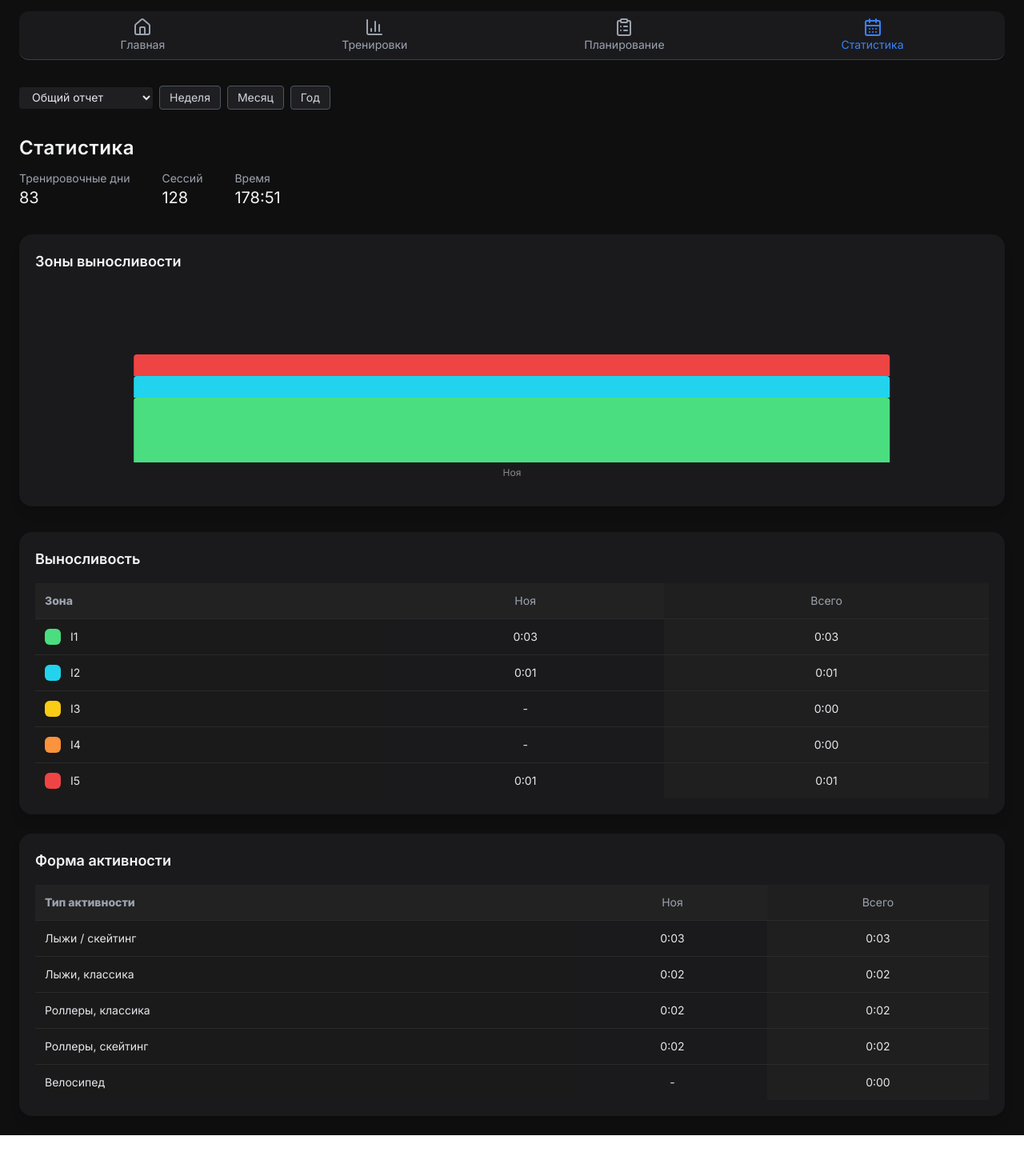
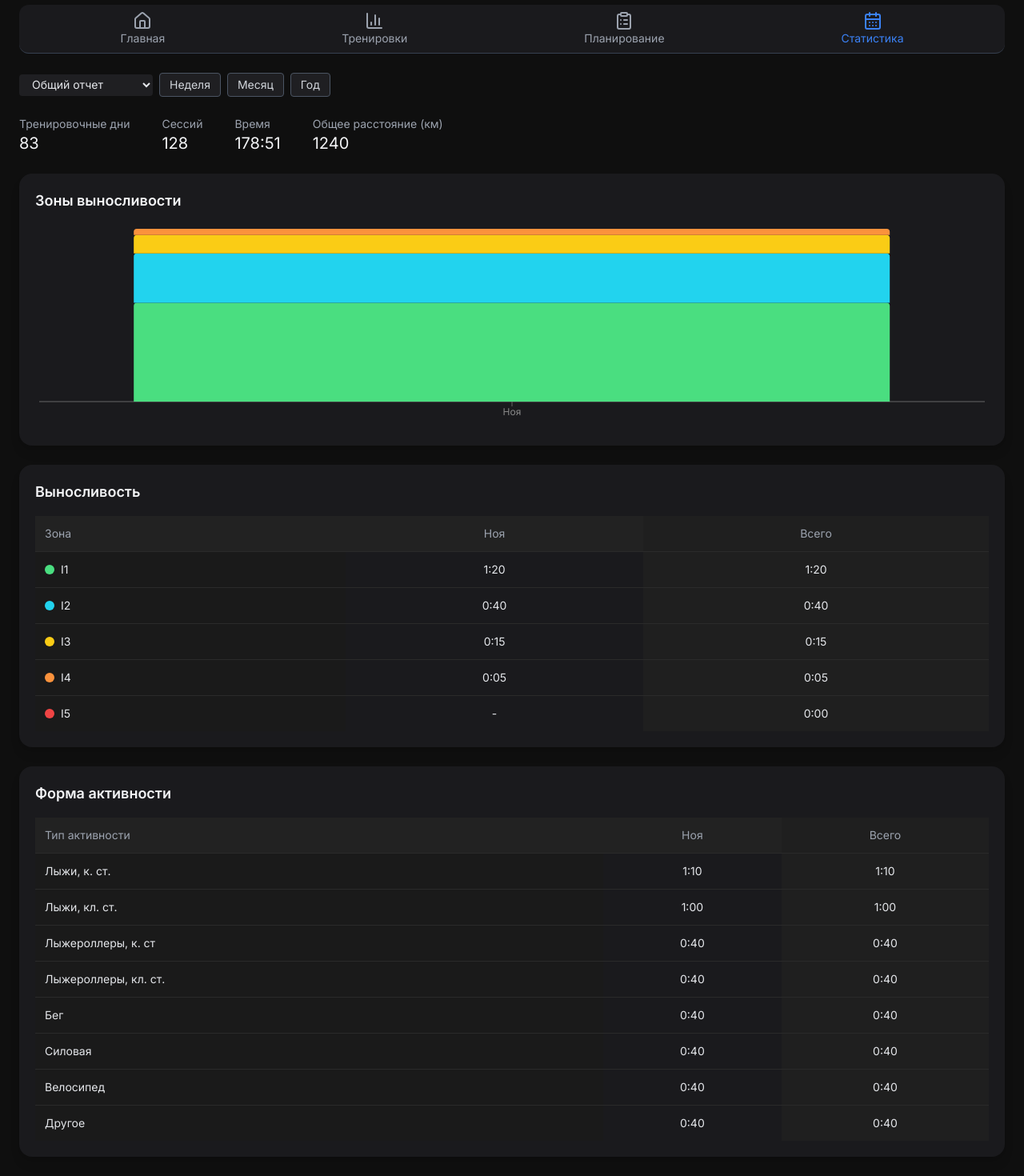
Before and after one commit to mbaliabin/dagbook-test, a React (Vite) app in the folder fasx-frontend/: page /statistics in a window 1280 px wide. Shown: the part 106-1576 px from the top of the page at 80% size. Before the commit the page ends 1525 px from the top, so only its background shows below. Built offline with nearby package versions, Linux system fonts and the light colour scheme.

Commit message:
Доработка StatisticsPage.tsx 369

```diff
--- a/fasx-frontend/src/pages/StatisticsPage.tsx
+++ b/fasx-frontend/src/pages/StatisticsPage.tsx
@@ -1,4 +1,4 @@
-import React from "react";
+import React, { useRef } from "react";
 import { useNavigate, useLocation } from "react-router-dom";
 import dayjs from "dayjs";
 import "dayjs/locale/ru";
@@ -32,74 +32,81 @@ export default function StatsPage() {
 
   const [name] = React.useState("Пользователь");
   const [reportType, setReportType] = React.useState("Общий отчет");
-  const [startPeriod, setStartPeriod] = React.useState(dayjs().startOf('month').toDate());
-  const [endPeriod, setEndPeriod] = React.useState(dayjs().endOf('month').toDate());
+  const [startPeriod, setStartPeriod] = React.useState(
+    dayjs().startOf("month").toDate()
+  );
+  const [endPeriod, setEndPeriod] = React.useState(dayjs().endOf("month").toDate());
   const [showDateRangePicker, setShowDateRangePicker] = React.useState(false);
 
+  // Totals
   const totals = {
     trainingDays: 83,
     sessions: 128,
     time: "178:51",
+    distance: 1240,
   };
 
   const months = ["Янв","Фев","Мар","Апр","Май","Июн","Июл","Авг","Сен","Окт","Ноя","Дек"];
 
+  // Данные таблиц
   const enduranceZones = [
-    { zone: "I1", color: "#4ade80", months: [10,8,12,9,11,14,13,10,8,5,3,2] },
-    { zone: "I2", color: "#22d3ee", months: [5,6,7,3,4,5,6,3,4,2,1,1] },
-    { zone: "I3", color: "#facc15", months: [2,1,1,1,2,1,1,1,0,1,0,1] },
-    { zone: "I4", color: "#fb923c", months: [1,1,2,0,1,1,0,0,1,0,0,0] },
-    { zone: "I5", color: "#ef4444", months: [0,0,1,0,0,0,0,0,1,0,1,0] },
+    { zone: "I1", color: "#4ade80", months: [80, 70, 90, 50, 75, 65, 70] },
+    { zone: "I2", color: "#22d3ee", months: [40, 50, 45, 35, 50, 40, 45] },
+    { zone: "I3", color: "#facc15", months: [15, 10, 20, 5, 15, 10, 10] },
+    { zone: "I4", color: "#fb923c", months: [5, 10, 5, 0, 5, 5, 5] },
+    { zone: "I5", color: "#ef4444", months: [0, 0, 5, 0, 0, 0, 0] },
   ];
 
   const movementTypes = [
-    { type: "Лыжи / скейтинг", months: [4,5,3,0,0,0,0,0,1,2,3,2] },
-    { type: "Лыжи, классика", months: [3,4,2,0,0,0,0,0,0,1,2,1] },
-    { type: "Роллеры, классика", months: [0,0,0,3,5,6,7,5,4,3,2,0] },
-    { type: "Роллеры, скейтинг", months: [0,0,0,2,6,7,8,6,5,3,2,0] },
-    { type: "Велосипед", months: [0,0,0,1,2,3,4,3,2,1,0,0] },
+    { type: "Лыжи, к. ст.", months: [70, 50, 60, 45, 65, 75, 80] },
+    { type: "Лыжи, кл. ст.", months: [60, 40, 50, 35, 55, 60, 65] },
+    { type: "Лыжероллеры, к. ст", months: [40, 35, 50, 30, 45, 30, 40] },
+    { type: "Лыжероллеры, кл. ст.", months: [40, 35, 50, 30, 45, 30, 40] },
+    { type: "Бег", months: [40, 35, 50, 30, 45, 30, 40] },
+    { type: "Силовая", months: [40, 35, 50, 30, 45, 30, 40] },
+    { type: "Велосипед", months: [40, 35, 50, 30, 45, 30, 40] },
+    { type: "Другое", months: [40, 35, 50, 30, 45, 30, 40] },
   ];
 
+  // Данные для диаграммы дистанций
   const distanceByType = [
-    { type: "Лыжи / скейтинг", distance: [40,45,30,0,0,0,0,0,10,20,30,25] },
-    { type: "Лыжи, классика", distance: [30,35,25,0,0,0,0,0,0,10,20,15] },
-    { type: "Роллеры, классика", distance: [0,0,0,30,50,60,70,50,40,30,20,0] },
-    { type: "Роллеры, скейтинг", distance: [0,0,0,20,60,70,80,60,50,30,20,0] },
-    { type: "Велосипед", distance: [0,0,0,10,20,30,40,30,20,10,0,0] },
+    { type: "Лыжи, к. ст.", distance: [120, 90, 110, 80, 100, 130, 140] },
+    { type: "Лыжи, кл. ст.", distance: [100, 75, 95, 60, 85, 110, 120] },
+    { type: "Лыжероллеры, к. ст", distance: [60, 50, 75, 45, 70, 55, 65] },
+    { type: "Лыжероллеры, кл. ст.", distance: [55, 45, 70, 40, 60, 50, 60] },
+    { type: "Бег", distance: [80, 70, 90, 60, 75, 85, 95] },
+    { type: "Велосипед", distance: [150, 130, 160, 120, 140, 170, 180] },
   ];
 
-  const distanceColors: Record<string, string> = {
-    "Лыжи / скейтинг": "#4ade80",
-    "Лыжи, классика": "#22d3ee",
-    "Роллеры, классика": "#facc15",
-    "Роллеры, скейтинг": "#fb923c",
-    "Велосипед": "#ef4444",
-  };
-
-  const formatTime = (minutes: number) => {
-    const h = Math.floor(minutes / 60);
-    const m = minutes % 60;
-    return `${h}:${m.toString().padStart(2, "0")}`;
+  const distanceColors: Record<string,string> = {
+    "Лыжи, к. ст.": "#4ade80",
+    "Лыжи, кл. ст.": "#22d3ee",
+    "Лыжероллеры, к. ст": "#facc15",
+    "Лыжероллеры, кл. ст.": "#fb923c",
+    "Бег": "#ef4444",
+    "Велосипед": "#3b82f6",
   };
 
   const startMonth = dayjs(startPeriod).month();
   const endMonth = dayjs(endPeriod).month();
+  const filteredMonths = months.slice(startMonth, endMonth + 1);
 
-  const filteredMonths = months.slice(startMonth, endMonth + 1);
-  const filteredEnduranceZones = enduranceZones.map((zone) => ({
-    ...zone,
-    months: zone.months.slice(startMonth, endMonth + 1),
-    total: zone.months.slice(startMonth, endMonth + 1).reduce((a,b) => a+b, 0),
+  const filteredEnduranceZones = enduranceZones.map(z => ({
+    ...z,
+    months: z.months.slice(0, filteredMonths.length),
+    total: z.months.slice(0, filteredMonths.length).reduce((a,b)=>a+b,0)
   }));
-  const filteredMovementTypes = movementTypes.map((m) => ({
+
+  const filteredMovementTypes = movementTypes.map(m => ({
     ...m,
-    months: m.months.slice(startMonth, endMonth + 1),
-    total: m.months.slice(startMonth, endMonth + 1).reduce((a,b) => a+b, 0),
+    months: m.months.slice(0, filteredMonths.length),
+    total: m.months.slice(0, filteredMonths.length).reduce((a,b)=>a+b,0)
   }));
+
   const filteredDistanceTypes = distanceByType.map(d => ({
     ...d,
-    months: d.distance.slice(startMonth, endMonth + 1),
-    total: d.distance.slice(startMonth, endMonth + 1).reduce((a,b) => a+b,0)
+    months: d.distance.slice(0, filteredMonths.length),
+    total: d.distance.slice(0, filteredMonths.length).reduce((a,b)=>a+b,0)
   }));
 
   const handleLogout = () => {
@@ -114,166 +121,135 @@ export default function StatsPage() {
     { label: "Статистика", icon: CalendarDays, path: "/statistics" },
   ];
 
-  const setWeek = () => { setStartPeriod(dayjs().startOf('isoWeek').toDate()); setEndPeriod(dayjs().endOf('isoWeek').toDate()); };
-  const setMonth = () => { setStartPeriod(dayjs().startOf('month').toDate()); setEndPeriod(dayjs().endOf('month').toDate()); };
-  const setYear = () => { setStartPeriod(dayjs().startOf('year').toDate()); setEndPeriod(dayjs().endOf('year').toDate()); };
+  const setWeek = () => {
+    setStartPeriod(dayjs().startOf('isoWeek').toDate());
+    setEndPeriod(dayjs().endOf('isoWeek').toDate());
+  };
+  const setMonth = () => {
+    setStartPeriod(dayjs().startOf('month').toDate());
+    setEndPeriod(dayjs().endOf('month').toDate());
+  };
+  const setYear = () => {
+    setStartPeriod(dayjs().startOf('year').toDate());
+    setEndPeriod(dayjs().endOf('year').toDate());
+  };
+
+  const formatTime = (val:number) => {
+    const h = Math.floor(val/60);
+    const m = val%60;
+    return `${h}:${m.toString().padStart(2,'0')}`;
+  };
 
   return (
     <div className="min-h-screen bg-[#0f0f0f] text-gray-200 p-6 w-full">
-      <div className="w-full space-y-8">
+      <div className="max-w-[1600px] mx-auto space-y-6">
 
         {/* Header */}
         <div className="flex flex-col md:flex-row md:items-center md:justify-between gap-4 mb-4 w-full">
           <div className="flex items-center space-x-4">
             <img src="/profile.jpg" alt="Avatar" className="w-16 h-16 rounded-full object-cover" />
+            <div>
               <h1 className="text-2xl font-bold text-white">{name}</h1>
             </div>
+          </div>
+
           <div className="flex items-center space-x-2 flex-wrap">
             <button className="bg-blue-600 hover:bg-blue-700 text-white text-sm px-3 py-1 rounded flex items-center">
-              <Plus className="w-4 h-4 mr-1" /> Добавить тренировку
+              <Plus className="w-4 h-4 mr-1"/> Добавить тренировку
             </button>
             <button onClick={handleLogout} className="bg-blue-600 hover:bg-blue-700 text-white text-sm px-3 py-1 rounded flex items-center">
-              <LogOut className="w-4 h-4 mr-1" /> Выйти
+              <LogOut className="w-4 h-4 mr-1"/> Выйти
             </button>
           </div>
         </div>
 
         {/* Menu */}
         <div className="flex justify-around bg-[#1a1a1d] border-b border-gray-700 py-2 px-4 rounded-xl mb-6">
-          {menuItems.map((item) => {
+          {menuItems.map(item => {
             const Icon = item.icon;
-            const isActive = location.pathname === item.path;
+            const isActive = location.pathname===item.path;
             return (
-              <button key={item.path} onClick={() => navigate(item.path)}
-                className={`flex flex-col items-center text-sm transition-colors ${isActive ? "text-blue-500" : "text-gray-400 hover:text-white"}`}>
-                <Icon className="w-6 h-6" />
+              <button key={item.path} onClick={()=>navigate(item.path)}
+                className={`flex flex-col items-center text-sm transition-colors ${isActive?"text-blue-500":"text-gray-400 hover:text-white"}`}>
+                <Icon className="w-6 h-6"/>
                 <span>{item.label}</span>
               </button>
-            );
+            )
           })}
         </div>
 
-        {/* Report & period */}
+        {/* Period buttons */}
         <div className="flex flex-wrap gap-2 items-center mb-6">
-          <select value={reportType} onChange={e => setReportType(e.target.value)} className="bg-[#1f1f22] text-gray-200 px-3 py-1 rounded text-sm">
+          <select value={reportType} onChange={e=>setReportType(e.target.value)} className="bg-[#1f1f22] text-gray-200 px-3 py-1 rounded text-sm">
             <option>Общий отчет</option>
             <option>Общая дистанция</option>
           </select>
-
           <button onClick={setWeek} className="text-sm px-3 py-1 rounded border border-gray-600 bg-[#1f1f22] text-gray-300 hover:bg-[#2a2a2d]">Неделя</button>
           <button onClick={setMonth} className="text-sm px-3 py-1 rounded border border-gray-600 bg-[#1f1f22] text-gray-300 hover:bg-[#2a2a2d]">Месяц</button>
           <button onClick={setYear} className="text-sm px-3 py-1 rounded border border-gray-600 bg-[#1f1f22] text-gray-300 hover:bg-[#2a2a2d]">Год</button>
         </div>
 
         {/* Totals */}
+        <div className="flex flex-wrap gap-10 text-sm mb-6">
           <div>
-          <h1 className="text-2xl font-semibold tracking-wide text-gray-100">Статистика</h1>
-          <div className="flex flex-wrap gap-10 text-sm mt-3">
-            <div><p className="text-gray-400">Тренировочные дни</p><p className="text-xl text-gray-100">{totals.trainingDays}</p></div>
-            <div><p className="text-gray-400">Сессий</p><p className="text-xl text-gray-100">{totals.sessions}</p></div>
-            <div><p className="text-gray-400">Время</p><p className="text-xl text-gray-100">{totals.time}</p></div>
+            <p className="text-gray-400">Тренировочные дни</p>
+            <p className="text-xl text-gray-100">{totals.trainingDays}</p>
+          </div>
+          <div>
+            <p className="text-gray-400">Сессий</p>
+            <p className="text-xl text-gray-100">{totals.sessions}</p>
+          </div>
+          <div>
+            <p className="text-gray-400">Время</p>
+            <p className="text-xl text-gray-100">{totals.time}</p>
+          </div>
+          <div>
+            <p className="text-gray-400">Общее расстояние (км)</p>
+            <p className="text-xl text-gray-100">{totals.distance}</p>
           </div>
         </div>
 
-        {/* Диаграмма зон выносливости */}
-        <div className="bg-[#1a1a1d] p-5 rounded-2xl shadow-lg overflow-hidden">
+        {/* Endurance chart */}
+        <div className="bg-[#1a1a1d] p-5 rounded-2xl shadow-lg">
           <h2 className="text-lg font-semibold mb-4 text-gray-100">Зоны выносливости</h2>
-          <div className="h-64 bg-[#1a1a1d]">
+          <div className="h-64">
             <ResponsiveContainer width="100%" height="100%">
-              <BarChart
-                data={filteredMonths.map((month,i) => {
-                  const row: any = { month };
-                  filteredEnduranceZones.forEach(z => row[z.zone] = z.months[i]);
-                  return row;
-                })}
-                barGap={0}
-              >
-                <XAxis dataKey="month" axisLine={false} tickLine={false} tick={{ fill: "#888", fontSize: 12 }} />
-                <Tooltip
-                  content={({ active, payload }: any) => {
-                    if(active && payload?.length){
-                      return (
-                        <div className="bg-[#1e1e1e] border border-[#333] px-3 py-2 rounded-xl text-xs text-gray-300 shadow-md">
-                          {payload.map((p:any)=>(
-                            <p key={p.dataKey} className="mt-1">
-                              <span className="inline-block w-3 h-3 mr-1 rounded-full" style={{ backgroundColor: p.fill }}></span>
-                              {p.dataKey}: {formatTime(p.value)}
-                            </p>
-                          ))}
+              <BarChart data={filteredMonths.map((month,i)=>{
+                const obj:any = { month };
+                filteredEnduranceZones.forEach(z => obj[z.zone] = z.months[i]);
+                return obj;
+              })}>
+                <XAxis dataKey="month" tick={{ fill: "#888", fontSize:12 }}/>
+                <Tooltip content={({payload}:any)=>{
+                  if(payload && payload.length){
+                    return <div className="bg-[#1e1e1e] border border-[#333] px-3 py-2 rounded text-xs text-gray-300">
+                      {payload.map((p:any)=><div key={p.dataKey}><span className="inline-block w-3 h-3 mr-1 rounded-full" style={{backgroundColor:p.fill}}></span>{p.dataKey}: {formatTime(p.value)}</div>)}
                     </div>
-                      )
                   }
                   return null;
-                  }}
-                />
-                {filteredEnduranceZones.map(z => (
-                  <Bar key={z.zone} dataKey={z.zone} stackId="a" fill={z.color} radius={[4,4,0,0]} />
-                ))}
+                }}/>
+                {filteredEnduranceZones.map(z=><Bar key={z.zone} dataKey={z.zone} stackId="a" fill={z.color} radius={[4,4,0,0]}/>)}
               </BarChart>
             </ResponsiveContainer>
           </div>
         </div>
 
-        {/* Диаграмма Общая дистанция */}
-        {reportType==="Общая дистанция" && (
-          <div className="bg-[#1a1a1d] p-5 rounded-2xl shadow-lg overflow-hidden">
-            <h2 className="text-lg font-semibold mb-4 text-gray-100">Общая дистанция по видам тренировок</h2>
-            <div className="h-64 bg-[#1a1a1d]">
-              <ResponsiveContainer width="100%" height="100%">
-                <BarChart
-                  data={filteredMonths.map((month,i)=>{
-                    const row: any = { month };
-                    filteredDistanceTypes.forEach(d => row[d.type]=d.months[i]);
-                    return row;
-                  })}
-                  barGap={0}
-                >
-                  <XAxis dataKey="month" axisLine={false} tickLine={false} tick={{ fill: "#888", fontSize: 12 }} />
-                  <Tooltip
-                    content={({ active, payload }: any) => {
-                      if(active && payload?.length){
-                        return (
-                          <div className="bg-[#1e1e1e] border border-[#333] px-3 py-2 rounded-xl text-xs text-gray-300 shadow-md">
-                            {payload.map((p:any)=>(
-                              <p key={p.dataKey} className="mt-1">
-                                <span className="inline-block w-3 h-3 mr-1 rounded-full" style={{ backgroundColor: p.fill }}></span>
-                                {p.dataKey}: {p.value} км
-                              </p>
-                            ))}
-                          </div>
-                        )
-                      }
-                      return null;
-                    }}
-                  />
-                  {filteredDistanceTypes.map(d=>(
-                    <Bar key={d.type} dataKey={d.type} stackId="a" fill={distanceColors[d.type]} radius={[4,4,0,0]} />
-                  ))}
-                </BarChart>
-              </ResponsiveContainer>
-            </div>
-          </div>
-        )}
-
-        {/* Таблицы (выносливость и активность) */}
-        <div className="space-y-6">
-          {/* Выносливость */}
+        {/* Endurance table */}
         <div className="bg-[#1a1a1d] p-5 rounded-2xl shadow-lg overflow-x-auto">
-            <h2 className="text-lg font-semibold text-gray-100 mb-4">Выносливость</h2>
-            <table className="w-full min-w-[900px] text-sm border-collapse bg-[#1a1a1d]">
-              <thead className="bg-[#222] text-gray-400 text-left">
-                <tr>
-                  <th className="p-3 sticky left-0 bg-[#222]">Зона</th>
-                  {filteredMonths.map(m => <th key={m} className="p-3 font-medium text-center">{m}</th>)}
+          <h2 className="text-lg font-semibold mb-4 text-gray-100">Выносливость</h2>
+          <table className="w-full min-w-[900px] text-sm border-collapse">
+            <thead>
+              <tr className="bg-[#222] text-gray-400 text-left">
+                <th className="p-3 font-medium sticky left-0 bg-[#222]">Зона</th>
+                {filteredMonths.map(m=><th key={m} className="p-3 font-medium text-center">{m}</th>)}
                 <th className="p-3 font-medium text-center bg-[#1f1f1f]">Всего</th>
               </tr>
             </thead>
             <tbody>
               {filteredEnduranceZones.map(z=>(
                 <tr key={z.zone} className="border-t border-[#2a2a2a] hover:bg-[#252525]/60 transition">
-                    <td className="p-3 flex items-center gap-3 sticky left-0 bg-[#1a1a1a]">
-                      <div className="w-5 h-5 rounded-md" style={{ backgroundColor: z.color }}></div>
-                      {z.zone}
+                  <td className="p-3 flex items-center gap-2 sticky left-0 bg-[#1a1a1a]">
+                    <div className="w-3 h-3 rounded-full" style={{backgroundColor:z.color}}></div>{z.zone}
                   </td>
                   {z.months.map((val,i)=><td key={i} className="p-3 text-center">{val>0?formatTime(val):"-"}</td>)}
                   <td className="p-3 text-center font-medium bg-[#1f1f1f]">{formatTime(z.total)}</td>
@@ -283,14 +259,14 @@ export default function StatsPage() {
           </table>
         </div>
 
-          {/* Активность */}
+        {/* Movement table */}
         <div className="bg-[#1a1a1d] p-5 rounded-2xl shadow-lg overflow-x-auto">
-            <h2 className="text-lg font-semibold text-gray-100 mb-4">Форма активности</h2>
-            <table className="w-full min-w-[900px] text-sm border-collapse bg-[#1a1a1d]">
-              <thead className="bg-[#222] text-gray-400 text-left">
-                <tr>
-                  <th className="p-3 sticky left-0 bg-[#222]">Тип активности</th>
-                  {filteredMonths.map(m => <th key={m} className="p-3 font-medium text-center">{m}</th>)}
+          <h2 className="text-lg font-semibold mb-4 text-gray-100">Форма активности</h2>
+          <table className="w-full min-w-[900px] text-sm border-collapse">
+            <thead>
+              <tr className="bg-[#222] text-gray-400 text-left">
+                <th className="p-3 font-medium sticky left-0 bg-[#222]">Тип активности</th>
+                {filteredMonths.map(m=><th key={m} className="p-3 font-medium text-center">{m}</th>)}
                 <th className="p-3 font-medium text-center bg-[#1f1f1f]">Всего</th>
               </tr>
             </thead>
@@ -305,7 +281,33 @@ export default function StatsPage() {
             </tbody>
           </table>
         </div>
+
+        {/* Distance chart */}
+        {reportType==="Общая дистанция" && (
+          <div className="bg-[#1a1a1d] p-5 rounded-2xl shadow-lg">
+            <h2 className="text-lg font-semibold mb-4 text-gray-100">Общая дистанция по видам тренировок</h2>
+            <div className="h-64">
+              <ResponsiveContainer width="100%" height="100%">
+                <BarChart data={filteredMonths.map((month,i)=>{
+                  const obj:any={month};
+                  filteredDistanceTypes.forEach(d=>obj[d.type]=d.months[i]);
+                  return obj;
+                })}>
+                  <XAxis dataKey="month" tick={{fill:"#888", fontSize:12}}/>
+                  <Tooltip content={({payload}:any)=>{
+                    if(payload && payload.length){
+                      return <div className="bg-[#1e1e1e] border border-[#333] px-3 py-2 rounded text-xs text-gray-300">
+                        {payload.map((p:any)=><div key={p.dataKey}><span className="inline-block w-3 h-3 mr-1 rounded-full" style={{backgroundColor:p.fill}}></span>{p.dataKey}: {p.value} км</div>)}
                       </div>
+                    }
+                    return null;
+                  }}/>
+                  {filteredDistanceTypes.map(d=><Bar key={d.type} dataKey={d.type} stackId="b" fill={distanceColors[d.type]} radius={[4,4,0,0]}/>)}
+                </BarChart>
+              </ResponsiveContainer>
+            </div>
+          </div>
+        )}
 
       </div>
     </div>
```
Lines whose indentation alone changed are shown as unchanged.
